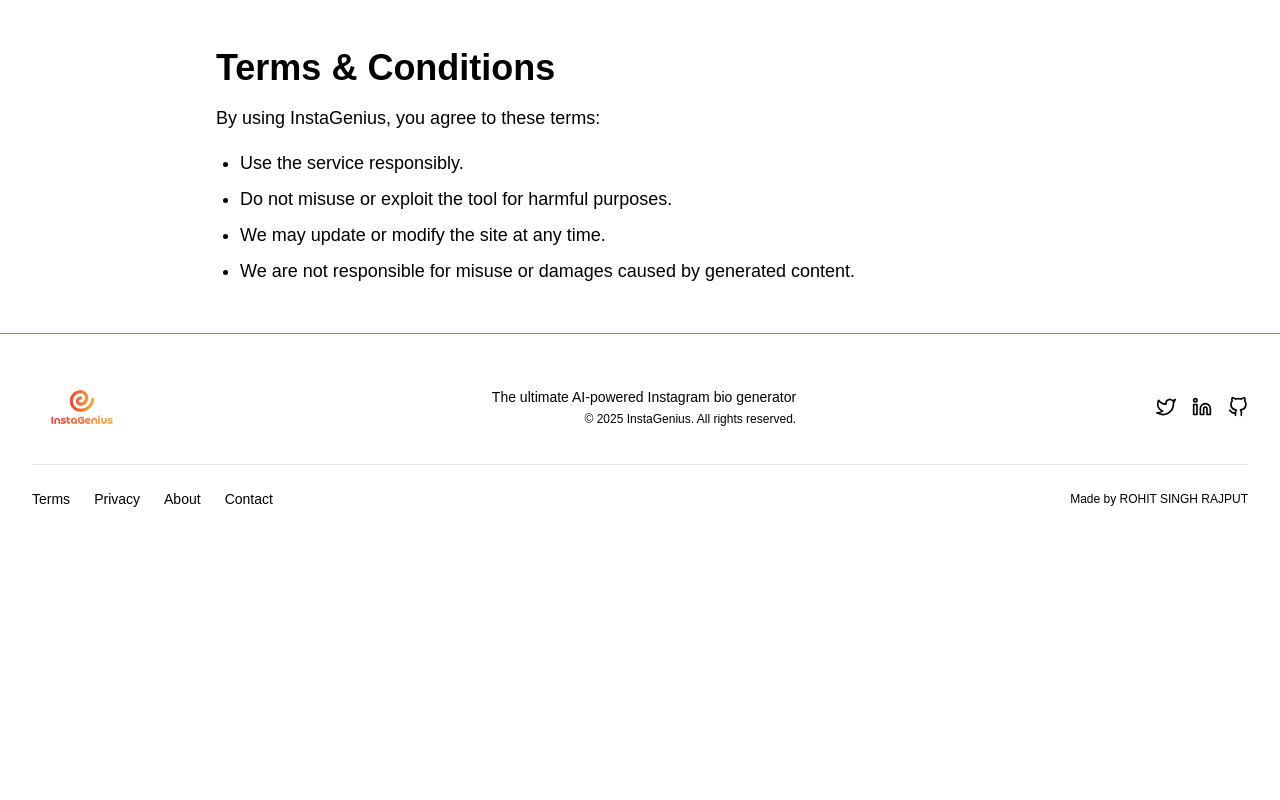
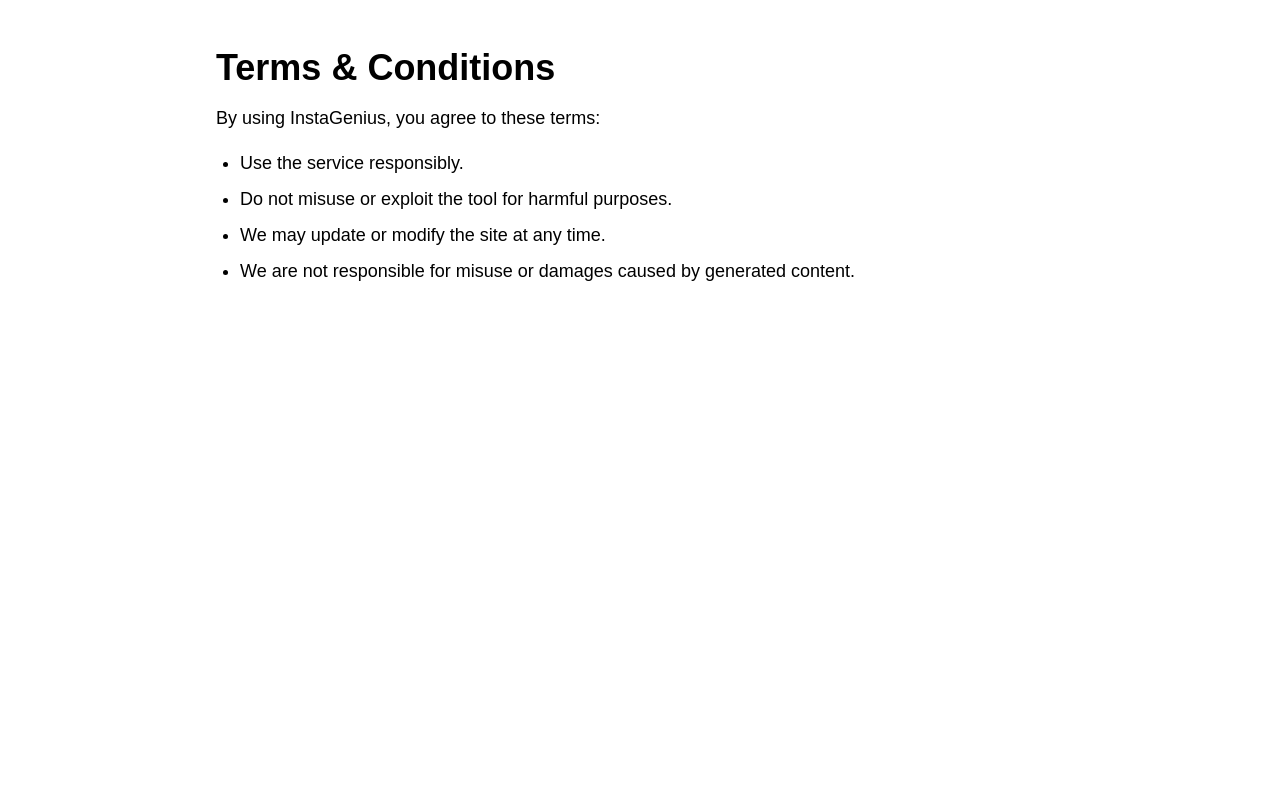
Before and after one commit to CodewithRohitRajput/InstaGenius, a Next.js app in the folder client/: page /terms in a window 1280 px wide. Shown: the top 800 px of the page. Built offline with nearby package versions, Linux system fonts and the light colour scheme.

Commit message:
fixed terms pages

```diff
--- a/client/app/terms/page.js
+++ b/client/app/terms/page.js
@@ -1,6 +1,6 @@
 export default function TermsPage() {
   return (
-    <main className="px-6 py-12  h-9/12 max-w-4xl mx-auto text-black dark:text-white">
+    <main className="px-6 py-12  min-h-screen max-w-4xl mx-auto text-black dark:text-white">
       <h1 className="text-4xl font-bold mb-4">Terms & Conditions</h1>
       <p className="text-lg leading-relaxed mb-4">
         By using InstaGenius, you agree to these terms:
```
